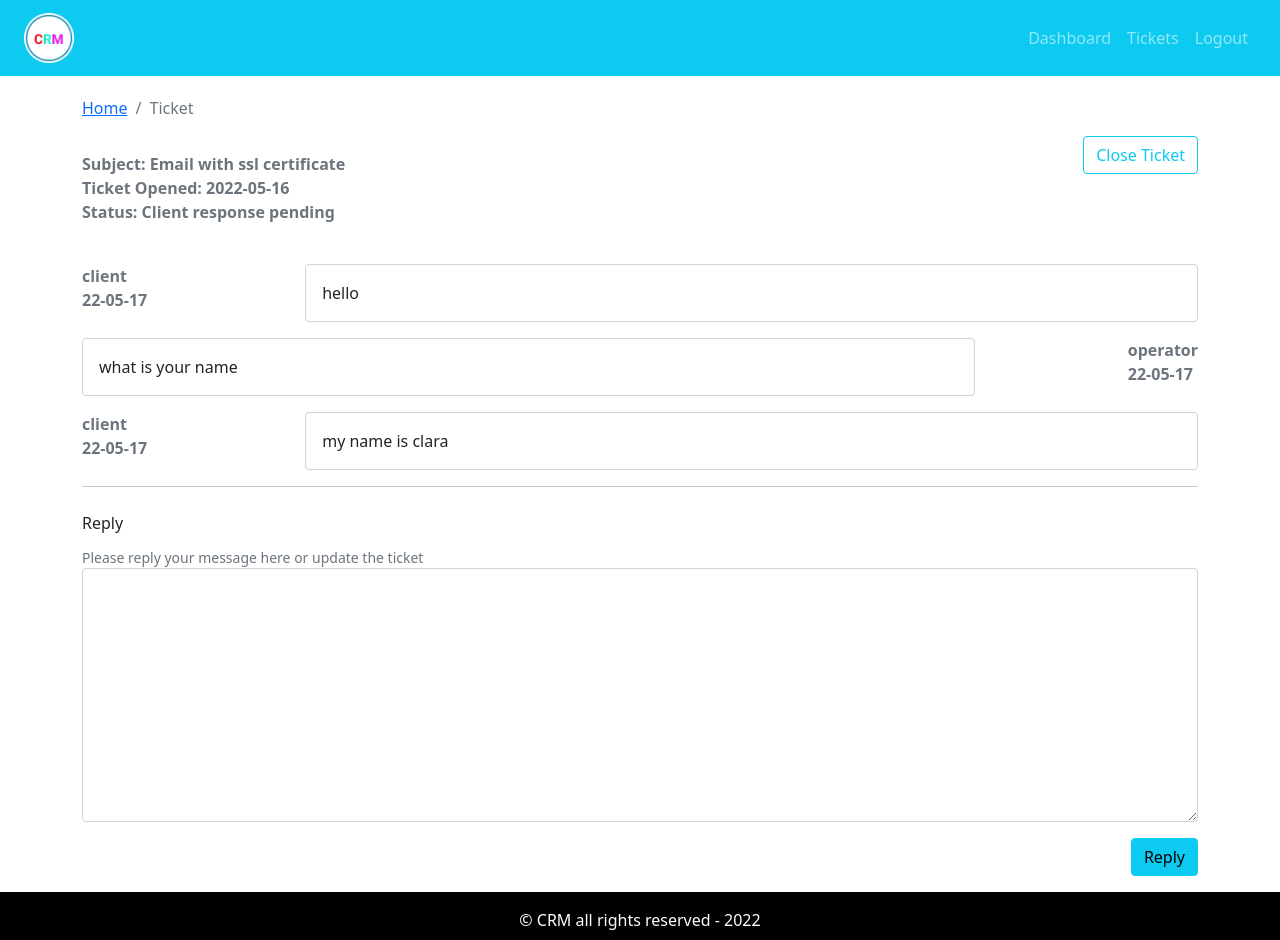
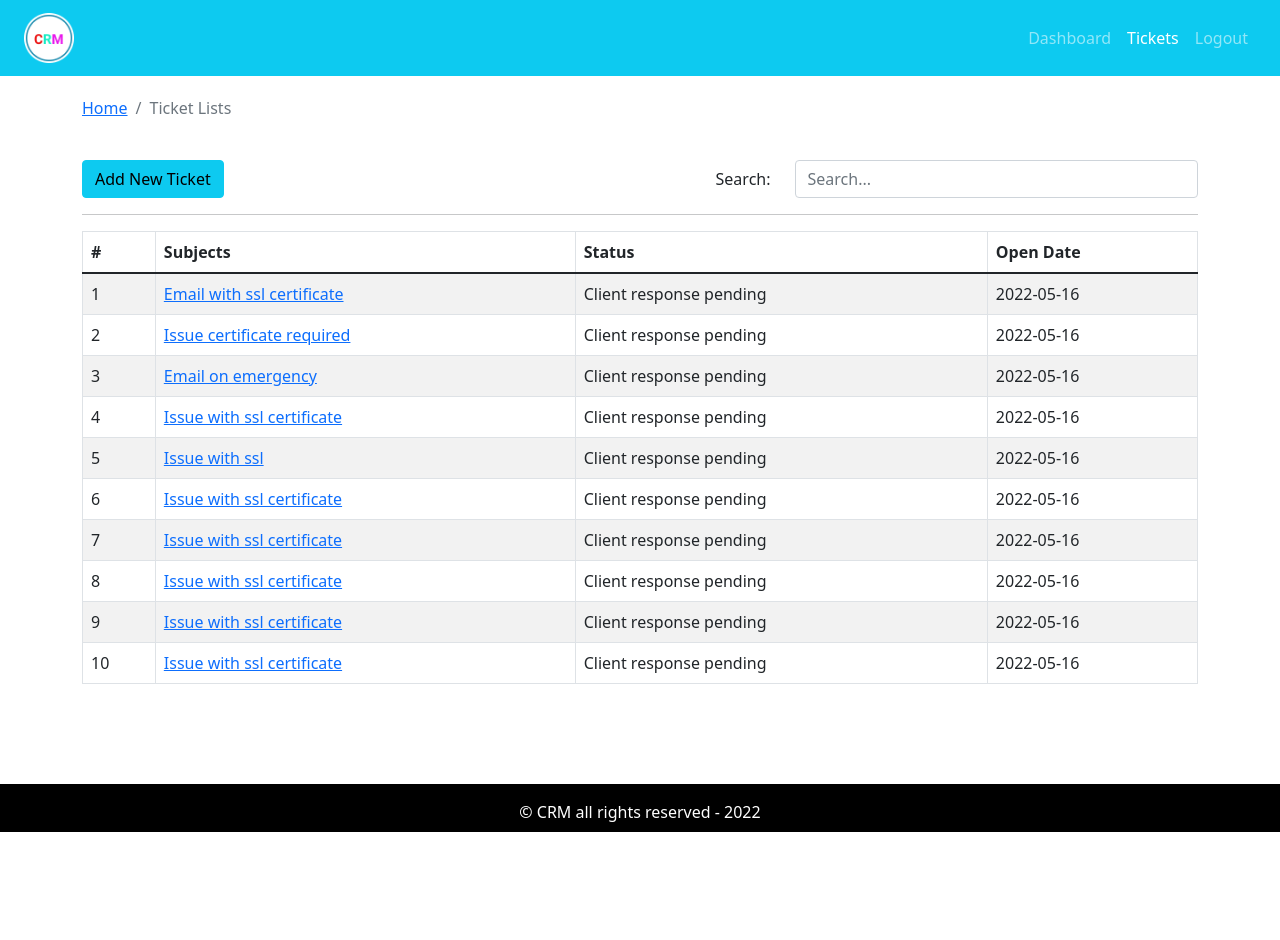
Before and after one commit to NdukaClara/crm-frontend, a React (Create React App) app: page /tickets in a window 1280 px wide. After the commit the page ends 832 px from the top, so only its background shows below. Built offline with nearby package versions, Linux system fonts and the light colour scheme.

Commit message:
react-router-dom added

```diff
--- a/package.json
+++ b/package.json
@@ -11,6 +11,8 @@
     "react": "^18.1.0",
     "react-bootstrap": "^2.4.0",
     "react-dom": "^18.1.0",
+    "react-router-bootstrap": "^0.26.1",
+    "react-router-dom": "^6.3.0",
     "react-scripts": "5.0.1",
     "web-vitals": "^2.1.4"
   },
--- a/src/App.js
+++ b/src/App.js
@@ -1,3 +1,5 @@
+import React from "react";
+import { BrowserRouter, Routes, Route } from "react-router-dom";
 import "./App.css";
 import { EntryPage } from "./pages/entry/EntryPage";
 import { DefaultLayout } from "./layout/DefaultLayout";
@@ -5,16 +7,50 @@ import { Dashboard } from "./pages/entry/dashboard/DashboardPage";
 import { AddTicketPage } from "./pages/new-ticket/AddTicketPage";
 import { TicketlistPage } from "./pages/ticket-list/TicketlistPage";
 import { Ticket } from "./pages/ticket/TicketPage";
+import { PrivateRoute } from "./components/private-route/PrivateRouteComp";
+
 function App() {
   return (
     <div>
-      {/* <EntryPage /> */}
-      <DefaultLayout>
-        {/* <Dashboard /> */}
-        {/* <AddTicketPage /> */}
-        {/* <TicketlistPage /> */}
-        <Ticket />
-      </DefaultLayout>
+      <BrowserRouter>
+        <DefaultLayout>
+          <Routes>
+            <Route path="/" element={<EntryPage />} />
+            <Route
+              path="/dashboard"
+              element={
+                <PrivateRoute>
+                  <Dashboard />
+                </PrivateRoute>
+              }
+            />
+            <Route
+              path="/add-ticket"
+              element={
+                <PrivateRoute>
+                  <AddTicketPage />
+                </PrivateRoute>
+              }
+            />
+            <Route
+              path="/tickets"
+              element={
+                <PrivateRoute>
+                  <TicketlistPage />
+                </PrivateRoute>
+              }
+            />
+            <Route
+              path="/ticket/:tId"
+              element={
+                <PrivateRoute>
+                  <Ticket />
+                </PrivateRoute>
+              }
+            />
+          </Routes>
+        </DefaultLayout>
+      </BrowserRouter>
     </div>
   );
 }
--- a/src/components/breadcrumb/BreadcrumbComp.js
+++ b/src/components/breadcrumb/BreadcrumbComp.js
@@ -4,7 +4,7 @@ import { Breadcrumb } from "react-bootstrap";
 export const BreadcrumbComp = ({ page }) => {
   return (
     <Breadcrumb className="mt-3">
-      <Breadcrumb.Item href="/">Home</Breadcrumb.Item>
+      <Breadcrumb.Item href="dashboard">Home</Breadcrumb.Item>
       <Breadcrumb.Item active>{page}</Breadcrumb.Item>
     </Breadcrumb>
   );
--- /dev/null
+++ b/src/components/private-route/PrivateRouteComp.js
@@ -0,0 +1,7 @@
+import React from "react";
+import { Navigate } from "react-router-dom";
+
+const isAuth = true;
+export const PrivateRoute = ({ children }) => {
+  return isAuth ? children : <Navigate to="/" replace />;
+};
--- a/src/components/ticket-table/TicketTableComp.js
+++ b/src/components/ticket-table/TicketTableComp.js
@@ -1,6 +1,7 @@
 import React from "react";
 import { Table } from "react-bootstrap";
 import PropTypes from "prop-types";
+import { Link } from "react-router-dom";
 
 export const TicketTable = ({ tickets }) => {
   return (
@@ -18,7 +19,9 @@ export const TicketTable = ({ tickets }) => {
           tickets.map((row) => (
             <tr key={row.id}>
               <td>{row.id}</td>
-              <td>{row.subject}</td>
+              <td>
+                <Link to={`/ticket/${row.id}`}> {row.subject}</Link>
+              </td>
               <td>{row.status}</td>
               <td>{row.addedAt}</td>
             </tr>
--- a/src/layout/partials/HeaderComponent.js
+++ b/src/layout/partials/HeaderComponent.js
@@ -1,8 +1,16 @@
 import React from "react";
+import { useNavigate } from "react-router-dom";
+import { LinkContainer } from "react-router-bootstrap";
 import { Navbar, Nav } from "react-bootstrap";
 import logo from "../../assets/img/logo.crm.png";
 
 export const Header = () => {
+  const history = useNavigate();
+
+  const logMeOut = () => {
+    history("/");
+  };
+
   return (
     <Navbar collapseOnSelect bg="info" variant="dark" expand="md">
       <Navbar.Brand>
@@ -11,9 +19,19 @@ export const Header = () => {
       <Navbar.Toggle aria-controls="basic-navbar-nav" />
       <Navbar.Collapse id="basic-navbar-nav">
         <Nav className="ms-auto me-4">
-          <Nav.Link href="/dashboard">Dashboard</Nav.Link>
-          <Nav.Link href="/tickets">Tickets</Nav.Link>
-          <Nav.Link href="/logout">Logout</Nav.Link>
+          {/* <Link to="/dashboard">Dashboard</Link>
+          <Link to="/tickets">Tickets</Link>
+          <Link to="/logout">Logout</Link> */}
+          <LinkContainer to="/dashboard">
+            <Nav.Link>Dashboard</Nav.Link>
+          </LinkContainer>
+          <LinkContainer to="/tickets">
+            <Nav.Link>Tickets</Nav.Link>
+          </LinkContainer>
+
+          <LinkContainer to="/">
+            <Nav.Link onClick={logMeOut}>Logout</Nav.Link>
+          </LinkContainer>
         </Nav>
       </Navbar.Collapse>
     </Navbar>
--- a/src/pages/entry/dashboard/DashboardPage.js
+++ b/src/pages/entry/dashboard/DashboardPage.js
@@ -1,4 +1,5 @@
 import React from "react";
+import { Link } from "react-router-dom";
 import { Container, Row, Col, Button } from "react-bootstrap";
 import { TicketTable } from "../../../components/ticket-table/TicketTableComp";
 import tickets from "../../../assets/data/dummy-tickets.json";
@@ -14,6 +15,7 @@ export const Dashboard = () => {
       </Row>
       <Row>
         <Col className="text-center mt-5 mb-2">
+          <Link to="/add-ticket">
             <Button
               variant="info"
               style={{
@@ -24,6 +26,7 @@ export const Dashboard = () => {
             >
               Add New Ticket
             </Button>
+          </Link>
         </Col>
       </Row>
       <Row>
--- a/src/pages/ticket-list/TicketlistPage.js
+++ b/src/pages/ticket-list/TicketlistPage.js
@@ -4,6 +4,7 @@ import { BreadcrumbComp } from "../../components/breadcrumb/BreadcrumbComp";
 import { SearchForm } from "../../components/search-form/SearchFormComp";
 import { TicketTable } from "../../components/ticket-table/TicketTableComp";
 import tickets from "../../assets/data/dummy-tickets.json";
+import { Link } from "react-router-dom";
 
 export const TicketlistPage = () => {
   const [str, setStr] = useState("");
@@ -33,7 +34,9 @@ export const TicketlistPage = () => {
       </Row>
       <Row className="mt-4">
         <Col>
-          <Button variant="info">Add New Ticket</Button>
+          <Link to="/add-ticket">
+            <Button variant="info">Add New Ticket</Button>
+          </Link>
         </Col>
         <Col className="text-end">
           <SearchForm handleOnChange={handleOnChange} str={str} />
--- a/src/pages/ticket/TicketPage.js
+++ b/src/pages/ticket/TicketPage.js
@@ -4,12 +4,23 @@ import { BreadcrumbComp } from "../../components/breadcrumb/BreadcrumbComp";
 import tickets from "../../assets/data/dummy-tickets.json";
 import { MessageHistory } from "../../components/message-history/MessageHistoryComp";
 import { UpdateTicket } from "../../components/update-ticket/UpdateTicketComp";
+import { Link, useParams } from "react-router-dom";
 
-const ticket = tickets[0];
+// const ticket = tickets[0];
 export const Ticket = () => {
+  const { tId } = useParams();
+
   const [message, setMessage] = useState("");
+  const [ticket, setTicket] = useState("");
 
-  useEffect(() => {}, [message]);
+  useEffect(() => {
+    for (let i = 0; i < tickets.length; i++) {
+      if (tickets[i].id == tId) {
+        setTicket(tickets[i]);
+        continue;
+      }
+    }
+  }, [message, tId]);
 
   const handleOnChange = (e) => {
     setMessage(e.target.value);
@@ -33,13 +44,13 @@ export const Ticket = () => {
           <div className="status">Status: {ticket.status}</div>
         </Col>
         <Col className="text-end">
-          <Button variant="outline-info">Close Ticket</Button>
+          <Link to="/tickets">
+            <Button variant="outline-info">Close Ticket</Button>
+          </Link>
         </Col>
       </Row>
       <Row className="mt-4">
-        <Col>
-          <MessageHistory msg={ticket.history} />
-        </Col>
+        <Col>{ticket.history && <MessageHistory msg={ticket.history} />}</Col>
       </Row>
       <hr />
       <Row className="mt-4">
```
Also changed, not shown: 1 other file (tests, documents, lock files or other folders). Lines whose indentation alone changed are shown as unchanged.
